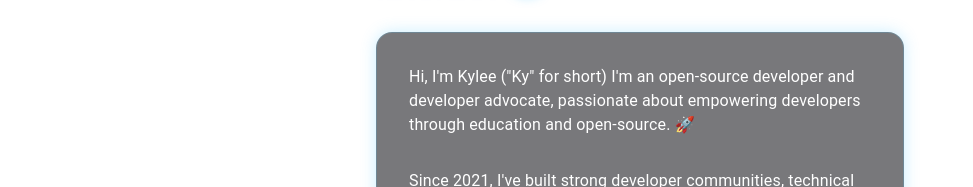
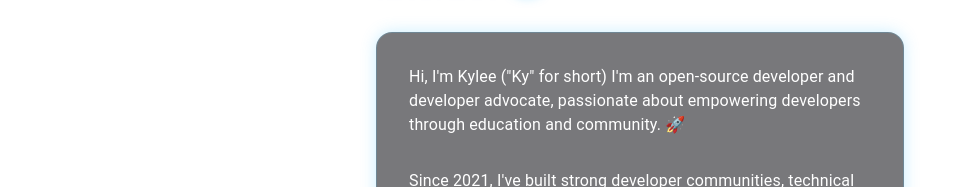
Before and after one commit to kyleecodes/communaltech_nextjs_website, a Next.js app: page / in a window 1280 px wide. Shown: the part 244-431 px from the top of the page, without its empty margins (0-973 px from the left). Built offline with nearby package versions, Linux system fonts and the light colour scheme.

Commit message:
Quick fix: Update page.tsx

```diff
--- a/app/page.tsx
+++ b/app/page.tsx
@@ -93,7 +93,7 @@ export default function Page() {
             /> */}
             <Box sx={{ flex: 1 }}>
               <Typography variant="body1" sx={{ color: '#fff', mb: 1 }}>
-                Hi, I'm Kylee ("Ky" for short) I'm an open-source developer and developer advocate, passionate about empowering developers through education and open-source. 🚀
+                Hi, I'm Kylee ("Ky" for short) I'm an open-source developer and developer advocate, passionate about empowering developers through education and community. 🚀
               </Typography>
             </Box>
           </Box>
```
